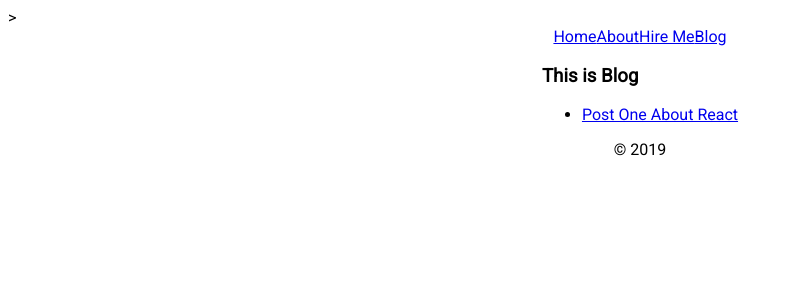
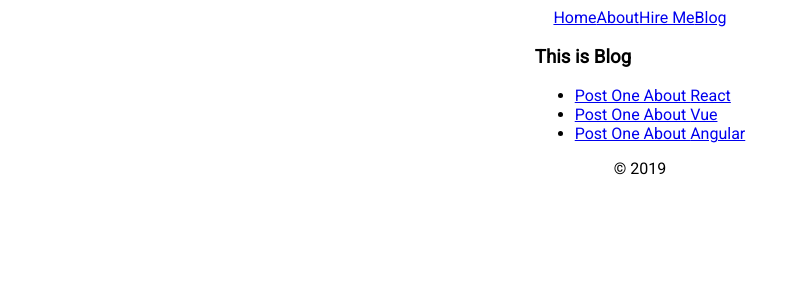
Before and after one commit to BrijeshBumrela/NextJSProject, a Next.js app in the folder proj1/: page /blog in a window 1280 px wide. Shown: the top 300 px of the page, without its empty margins (0-797 px from the left). Built offline with nearby package versions, Linux system fonts and the light colour scheme; a small style sheet from the web is missing.

Commit message:
modular css is problem in next

```diff
--- a/proj1/pages/_document.js
+++ b/proj1/pages/_document.js
@@ -11,7 +11,7 @@ export default class MyDocument extends Document {
                         href="https://cdnjs.cloudflare.com/ajax/libs/nprogress/0.2.0/nprogress.min.css"
                     />
                     <link href="https://fonts.googleapis.com/css?family=Roboto&display=swap" rel="stylesheet" />
-                    <meta charSet="utf-8" />>
+                    <meta charSet="utf-8" />
                     <meta name="viewport" content="width=device-width" />
                 </Head>
 
--- a/proj1/pages/about/index.js
+++ b/proj1/pages/about/index.js
@@ -5,7 +5,7 @@ import fetch from 'isomorphic-unfetch';
 import Layout from '../../components/Layout.js';
 import Error from '../_error/index';
 
-import moduleCSS from './about.css';
+// import moduleCSS from './about.css';
 
 export default class About extends Component {
 
@@ -31,7 +31,7 @@ export default class About extends Component {
                     <h2>This is the about page</h2>
                     <h3>My Github Id is {user.login}</h3>
                     <img
-                        className={moduleCSS.imageSize}
+                        // className={moduleCSS.imageSize}
                         src={user.avatar_url}
                         alt="BrijeshBumrela"
                     />
--- a/proj1/pages/blog.js
+++ b/proj1/pages/blog.js
@@ -1,15 +1,30 @@
+import Link from 'next/link';
+import fetch from 'isomorphic-unfetch';
+
 import Layout from '../components/Layout';
-import Link from 'next/link';
 
-export default () => (
+
+const PostLink = ({ title }) => (
+    <li>
+        <Link href={`/post?title=${title}`}>
+            <a>Post One About {title}</a>
+        </Link>
+    </li>
+)
+
+
+
+const Blog = () => (
     <Layout>
         <h3>This is Blog</h3>
         <ul>
-            <li>
-                <Link href="/post?title=React">
-                    <a>Post One About React</a>
-                </Link>
-            </li>
+            <PostLink title="React" />
+            <PostLink title="Vue" />
+            <PostLink title="Angular" />
         </ul>
     </Layout>
 )
+
+
+
+export default Blog;
```
